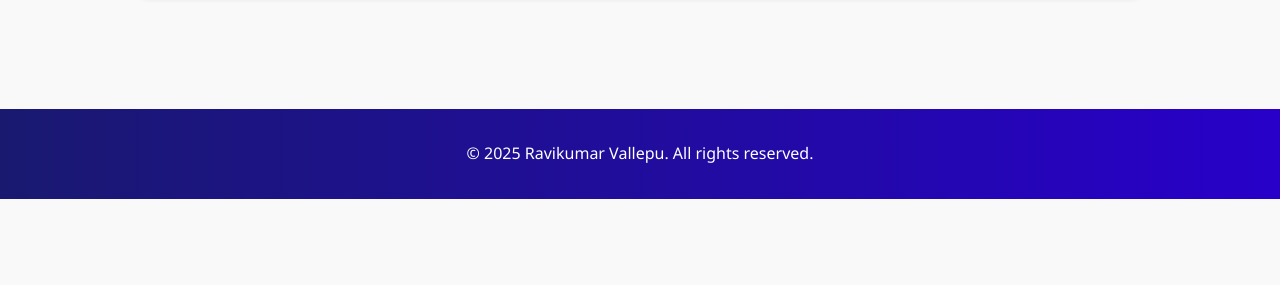
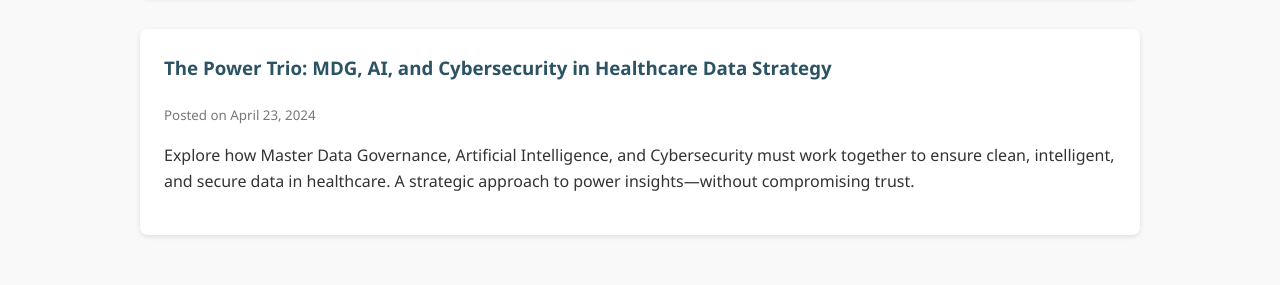
Before and after one commit to rkvallepu/rkvallepu.github.io, a plain HTML site: page blogs.html in a window 1280 px wide. Shown: the part 1130-1415 px from the top of the page. Before the commit the page ends 1329 px from the top, so only its background shows below. Drawn offline with Linux system fonts and the light colour scheme.

Commit message:
blogs.html

```diff
--- a/blogs.html
+++ b/blogs.html
@@ -188,6 +188,14 @@
   </p>
 </div>
 
+    <div class="blog-post">
+  <h3><a href="mdg-ai-cybersecurity.html" style="color:#2c5364; text-decoration: none;">The Power Trio: MDG, AI, and Cybersecurity in Healthcare Data Strategy</a></h3>
+  <small>Posted on April 23, 2024 </small>
+  <p>
+    Explore how Master Data Governance, Artificial Intelligence, and Cybersecurity must work together to ensure clean, intelligent, and secure data in healthcare. A strategic approach to power insights—without compromising trust.
+  </p>
+</div>
+
   </section>
 
   <footer>
```
